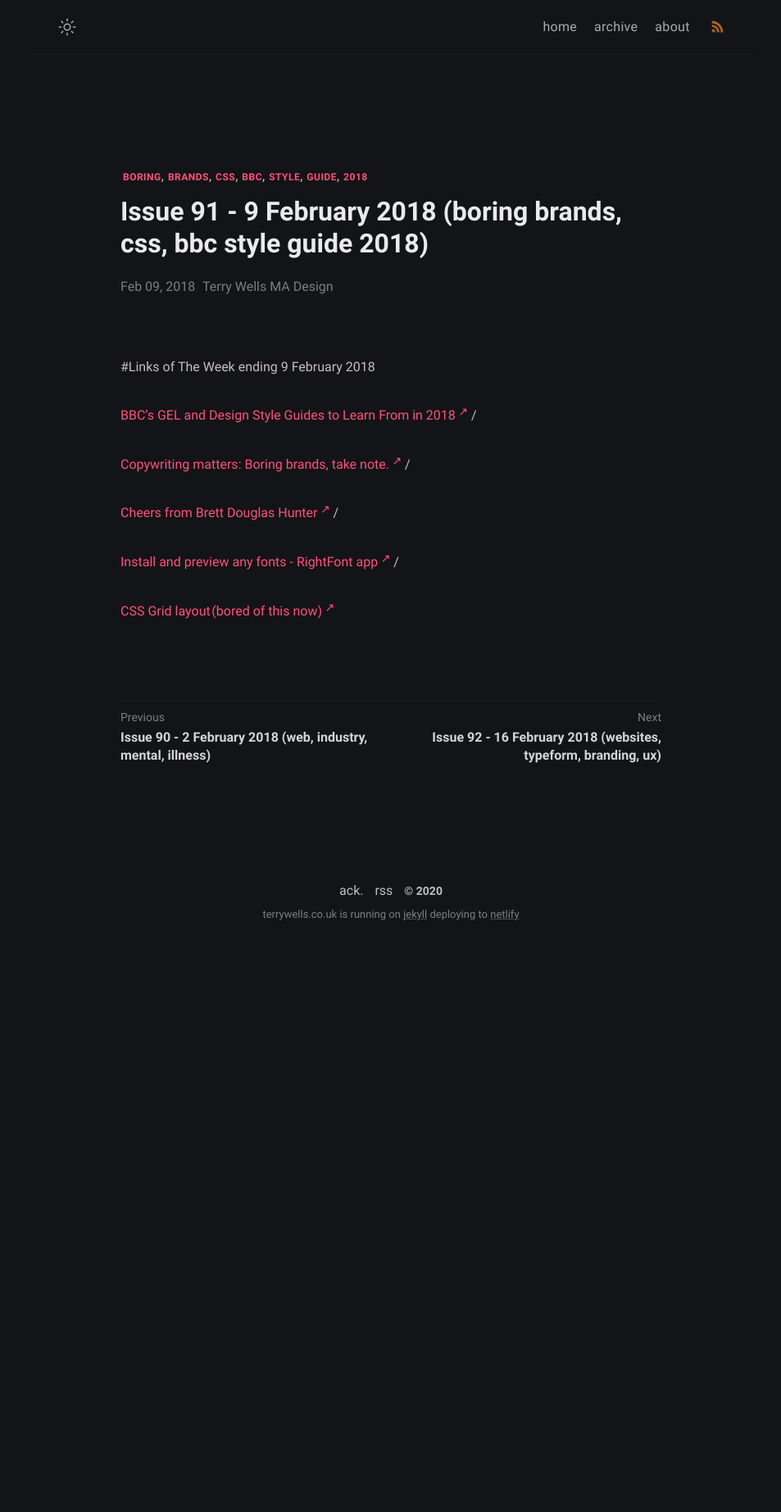
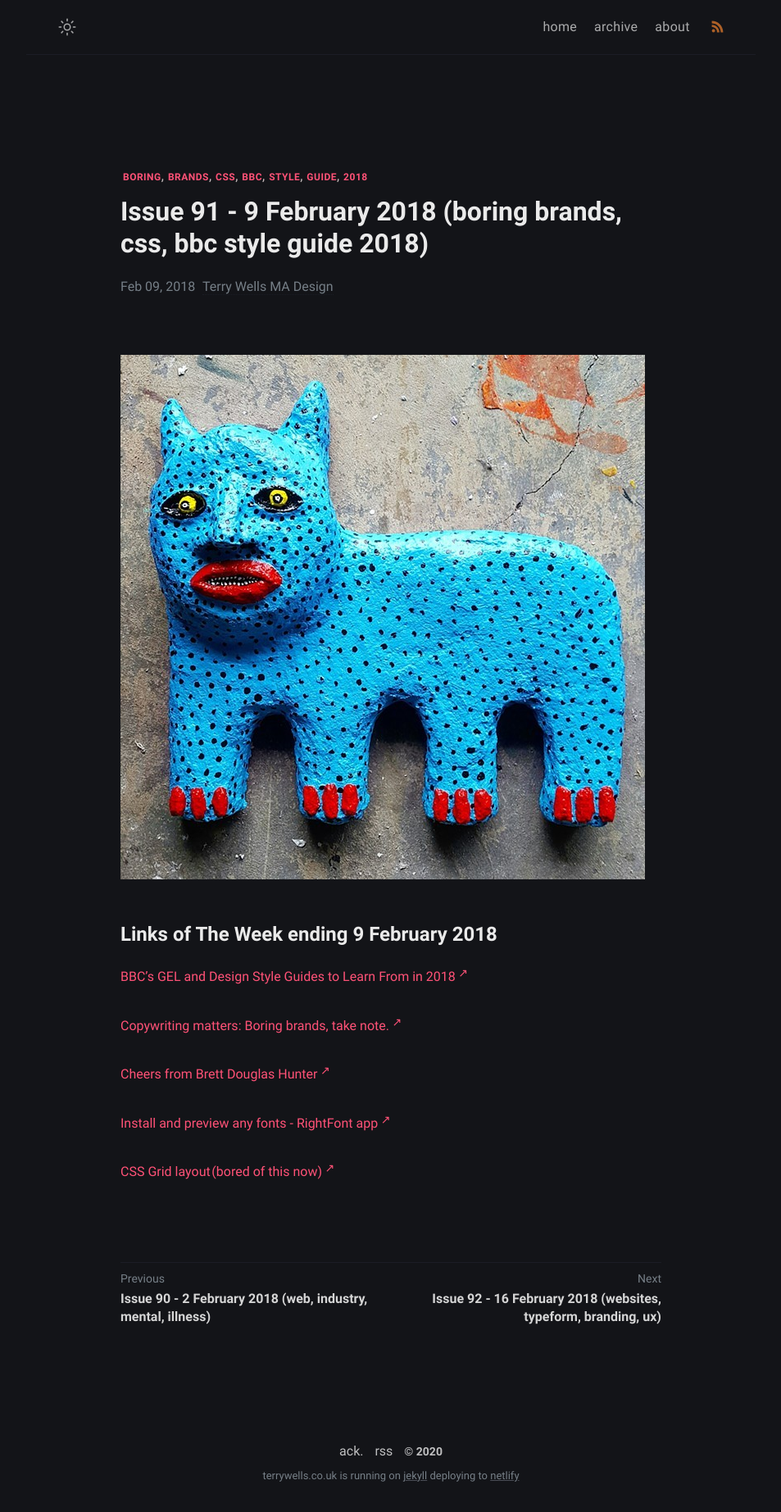
Before and after one commit to wristtattoo/jekyll-klise, a Jekyll site: the page built from _posts/2020-11-03-issue-91-9-february-2018-boring-brands-css-bbc-style-guide-2018.md, in a window 1280 px wide. Shown: the whole page at 82% size, without its empty margins (163-1116 px from the left). Built offline with Jekyll 4.4.1, drawn with Linux system fonts in a browser that asks for light colours; a script that is not in the unit is left out; before the commit the page ends 1160 px from its top, so only the background shows below that.

Commit message:
Update Links of The Week “2020-11-03-issue-91-9-february-2018-boring-brands-css-bbc-style-guide-2018”

```diff
--- a/_posts/2020-11-03-issue-91-9-february-2018-boring-brands-css-bbc-style-guide-2018.md
+++ b/_posts/2020-11-03-issue-91-9-february-2018-boring-brands-css-bbc-style-guide-2018.md
@@ -4,14 +4,16 @@ title: Issue 91 - 9 February 2018 (boring brands, css, bbc style guide 2018)
 tags: boring brands css bbc style guide 2018
 date: 2018-02-09T13:17:01.262Z
 ---
-#Links of The Week ending 9 February 2018
+![BBC’s GEL and Design Style Guides to Learn From in 2018](/assets/uploads/issue-91.jpg "BBC’s GEL and Design Style Guides to Learn From in 2018")
 
-<a href="https://medium.com/@punitweb/design-style-guides-to-learn-from-in-2018-1ae43a5c8191" target="_blank">BBC’s GEL and Design Style Guides to Learn From in 2018</a> /
+# Links of The Week ending 9 February 2018
 
-<a href="http://www.heynishi.com/" target="_blank">Copywriting matters: Boring brands, take note.</a> /
+<a href="https://medium.com/@punitweb/design-style-guides-to-learn-from-in-2018-1ae43a5c8191" target="_blank">BBC’s GEL and Design Style Guides to Learn From in 2018</a>
 
-<a href="http://brettdouglashunter.com/home.html" target="_blank">Cheers from Brett Douglas Hunter</a> /
+<a href="http://www.heynishi.com/" target="_blank">Copywriting matters: Boring brands, take note.</a>
 
-<a href="https://itunes.apple.com/us/app/rightfont/id1271732065" target="_blank">Install and preview any fonts - RightFont app</a> /
+<a href="http://brettdouglashunter.com/home.html" target="_blank">Cheers from Brett Douglas Hunter</a>
+
+<a href="https://itunes.apple.com/us/app/rightfont/id1271732065" target="_blank">Install and preview any fonts - RightFont app</a>
 
 <a href="https://medium.com/deemaze-software/css-grid-layout-crossed-sections-fca9e956e725" target="_blank">CSS Grid layout (bored of this now)</a>
```
Also changed, not shown: assets/uploads/issue-91.jpg (added).
